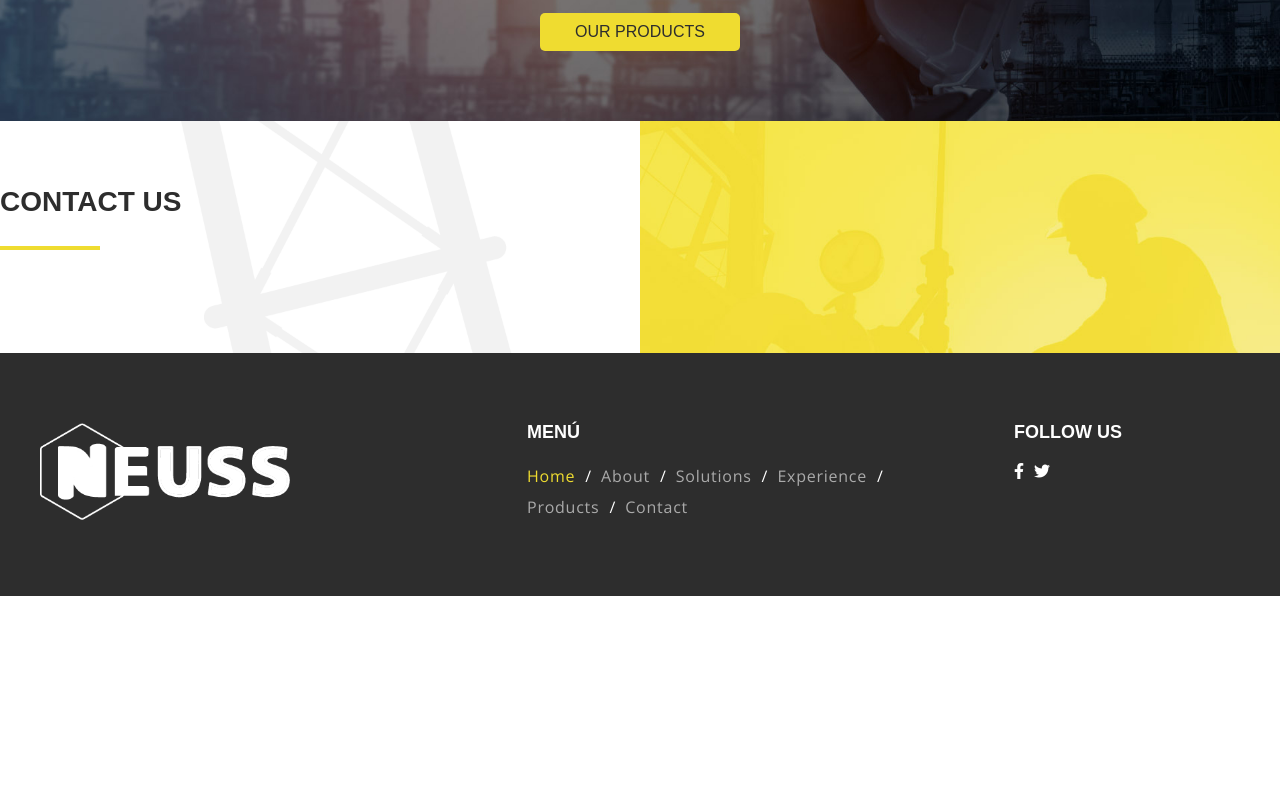
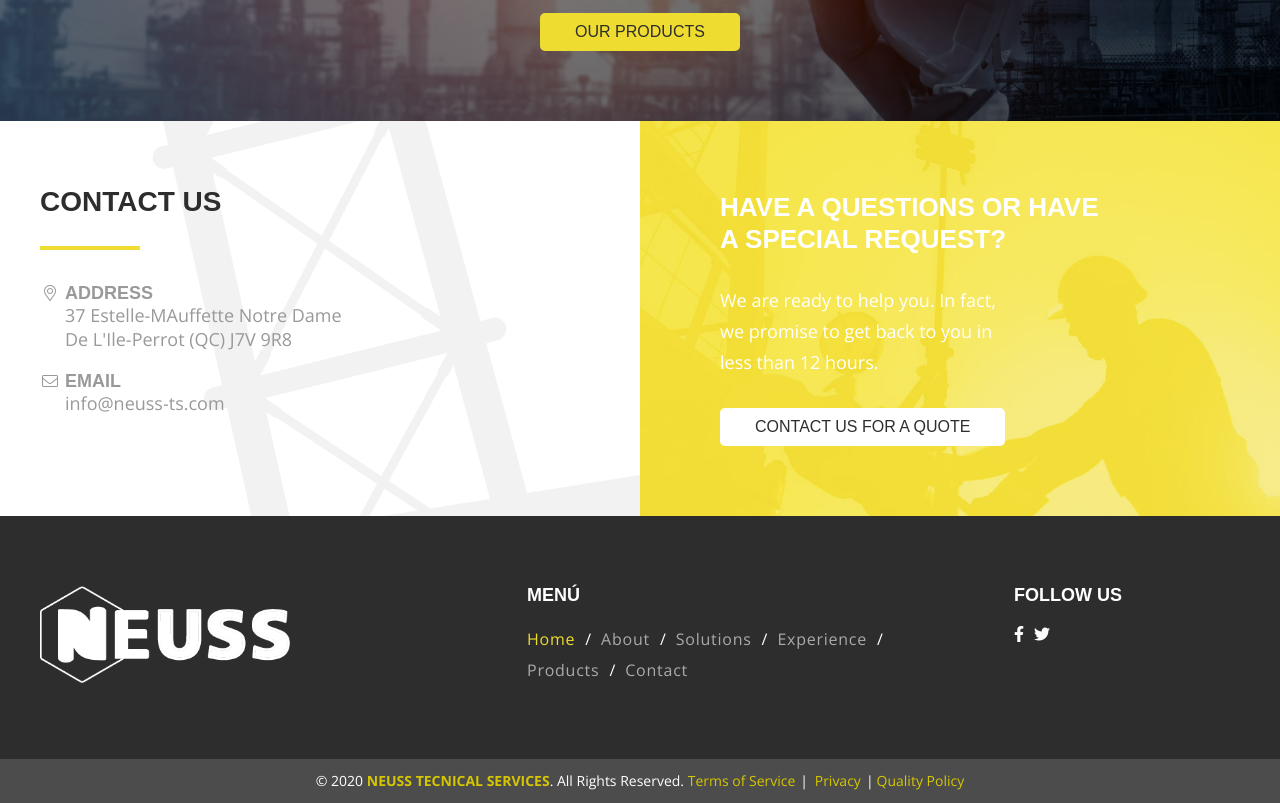
Before and after one commit to davecast/neussts, a Vue app: page / in a window 1280 px wide. Shown: the part 1983-2786 px from the top of the page. Before the commit the page ends 2579 px from the top, so only its background shows below. Built offline with nearby package versions, Linux system fonts and the light colour scheme; a web font is replaced by a local one.

Commit message:
Fix some componentes and finish footer components

```diff
--- a/src/App.vue
+++ b/src/App.vue
@@ -132,26 +132,6 @@
   margin: 0;
 }
 /*Tools*/
-
-.container {
-  width: 100%;
-  max-width: 1200px;
-  margin: 0 auto;
-}
-.container__full {
-  max-width: 100%;
-}
-.content--768--center {
-  max-width: 768px;
-  margin: 0 auto;
-}
-.pd__left--col {
-  padding-left: calc(100% - calc(1200px / 2));
-}
-.pd__right--col {
-  padding-right: calc(100% - calc(1200px / 2));
-}
-
 .back--white {
   background-color: #fff;
 }
@@ -160,6 +140,12 @@
 }
 .back--yellow {
   background-color: #d6c600;
+}
+.back--grey--a {
+  background-color: #999999;
+}
+.back--grey--b {
+  background-color: #4c4c4c;
 }
 
 .grid {
@@ -184,6 +170,40 @@
 .grid__gap--35 {
   grid-gap: 35px;
 }
+.pd__left--col {
+  padding-left: calc(100% - calc(1200px / 2));
+}
+.pd__right--col {
+  padding-right: calc(100% - calc(1200px / 2));
+}
+
+.container {
+  width: 100%;
+  max-width: 1200px;
+  margin: 0 auto;
+}
+.container__full {
+  max-width: 100%;
+}
+.content--768--center {
+  max-width: 768px;
+  margin: 0 auto;
+}
+.content--cover {
+  background-size: cover;
+  background-position: center;
+  background-repeat: no-repeat;
+}
+.content--rigth--pd {
+  padding-left: 80px;
+}
+
+.title__section {
+  font-size: 26px;
+  line-height: 32px;
+  text-transform: uppercase;
+  max-width: 400px;
+}
 
 .text--center {
   text-align: center;
@@ -197,8 +217,17 @@
 .text--yellow {
   color: #d6c600;
 }
+.text--grey--a {
+  color: #999999;
+}
+.text--grey--b {
+  color: #4c4c4c;
+}
 .text--muli {
   font-family: "Muli", sans-serif;
+}
+.text--uppercase {
+  text-transform: uppercase;
 }
 .text--extrabold {
   font-weight: 900;
@@ -210,6 +239,9 @@
 .text--big {
   font-size: 24px;
   line-height: 37px;
+}
+.text__content--small {
+  max-width: 300px;
 }
 
 .mb--x1 {
--- a/src/components/Button.vue
+++ b/src/components/Button.vue
@@ -23,13 +23,19 @@
     color: {
       type: String,
       default: "2d2d2d"
+    },
+    align: {
+      type: String,
+      default: "center"
     }
   },
   data() {
     return {
       styleButton: {
         color: `#${this.color}`,
-        background: `#${this.background}`
+        background: `#${this.background}`,
+        marginLeft: this.align === "left" ? "0" : "auto",
+        marginRight: this.align === "right" ? "0" : "auto"
       }
     };
   }
--- a/src/components/Footer.vue
+++ b/src/components/Footer.vue
@@ -38,6 +38,19 @@
             <Social alignItems="right" />
           </div>
         </section>
+      </div>
+    </DcSection>
+    <DcSection :pdTop="false" :pdBottom="false" class="back--grey--b">
+      <div class="container">
+        <div class="footer__bottom">
+          <p>
+            © 2020 <strong>NEUSS TECNICAL SERVICES</strong>. All Rights
+            Reserved. <router-link to="/">Terms of Service</router-link>
+            <span>|</span> <router-link to="/">Privacy</router-link>
+            <span>|</span>
+            <router-link to="/">Quality Policy</router-link>
+          </p>
+        </div>
       </div>
     </DcSection>
   </footer>
@@ -101,4 +114,27 @@
 .footer__menu a.router-link-exact-active {
   color: #efdc30;
 }
+.footer__bottom {
+  padding: 15px 0;
+}
+.footer__bottom p {
+  color: #fff;
+  text-align: center;
+  font-size: 14px;
+  line-height: 14px;
+}
+.footer__bottom strong {
+  color: #d6c600;
+}
+.footer__bottom a {
+  font-family: "Open Sans", sans-serif;
+  color: #d6c600;
+}
+.footer__bottom a:hover {
+  color: #fff;
+}
+.footer__bottom span {
+  display: inline-block;
+  margin: 0 3px 0 5px;
+}
 </style>
--- a/src/components/NeTitle.vue
+++ b/src/components/NeTitle.vue
@@ -71,5 +71,6 @@
   font-size: 28px;
   line-height: 22px;
   text-transform: uppercase;
+  font-weight: 900;
 }
 </style>
--- a/src/layouts/DcSection.vue
+++ b/src/layouts/DcSection.vue
@@ -26,6 +26,10 @@
     pdBottom: {
       type: Boolean,
       default: true
+    },
+    pd: {
+      type: String,
+      default: "70px 0px"
     },
     backgroundPosition: {
       type: String,
--- a/src/views/Home.vue
+++ b/src/views/Home.vue
@@ -66,7 +66,7 @@
     </DcSection>
     <DcSection class="back--black" backgroundImage="products__back.jpg">
       <div class="container">
-        <Title title="products brands" color="FFFFFF" />
+        <Title title="products &amp; brands" color="FFFFFF" />
         <p
           class="text--normal text--white mb--x3 text--center content--768--center"
         >
@@ -89,10 +89,41 @@
         <div class="grid grid__1--1">
           <div class="grid__item--pd pd__left--col">
             <Title title="contact us" color="2D2D2D" position="left" />
+            <ul class="contact__information">
+              <li class="text--grey--a contact__information--size mb--x2">
+                <header class="contact__information--header">
+                  <i class="wz-icon wz-point"></i>
+                  <h4 class="text--uppercase">address</h4>
+                </header>
+                <p class="contact__information--text text__content--small ">
+                  37 Estelle-MAuffette Notre Dame De L'Ile-Perrot (QC) J7V 9R8
+                </p>
+              </li>
+              <li class="text--grey--a contact__information--size">
+                <header class="contact__information--header">
+                  <i class="wz-icon wz-envelope"></i>
+                  <h4 class="text--uppercase">email</h4>
+                </header>
+                <p class="contact__information--text text__content--small ">
+                  info@neuss-ts.com
+                </p>
+              </li>
+            </ul>
           </div>
           <div
-            class="back--yellow grid__item--pd contact__section--cover pd__right--col"
-          ></div>
+            class="back--yellow grid__item--pd content--cover contact--cover pd__right--col content--rigth--pd"
+          >
+            <h2 class="title__section text--white mb--x3">
+              HAVE A QUESTIONS OR HAVE A SPECIAL REQUEST?
+            </h2>
+            <p class="text--normal text--white text__content--small  mb--x3">
+              We are ready to help you. In fact, we promise to get back to you
+              in less than 12 hours.
+            </p>
+            <NeButton routeLink="/contact" align="left">
+              contact us for a quote
+            </NeButton>
+          </div>
         </div>
       </div>
     </DcSection>
@@ -132,10 +163,27 @@
   font-size: 18px;
   line-height: 24px;
 }
-.contact__section--cover {
+.contact--cover {
   background-image: url("~@/assets/contact__back.jpg");
-  background-size: cover;
-  background-position: center;
-  background-repeat: no-repeat;
+}
+.contact__information--header {
+  display: flex;
+  justify-content: flex-start;
+  align-items: center;
+}
+.contact__information--header i {
+  font-size: 16px;
+  line-height: 20px;
+  margin-right: 5px;
+  width: 20px;
+  text-align: center;
+}
+.contact__information--size {
+  font-size: 18px;
+  line-height: 18px;
+}
+.contact__information--text {
+  padding-left: 25px;
+  line-height: 24px;
 }
 </style>
```
